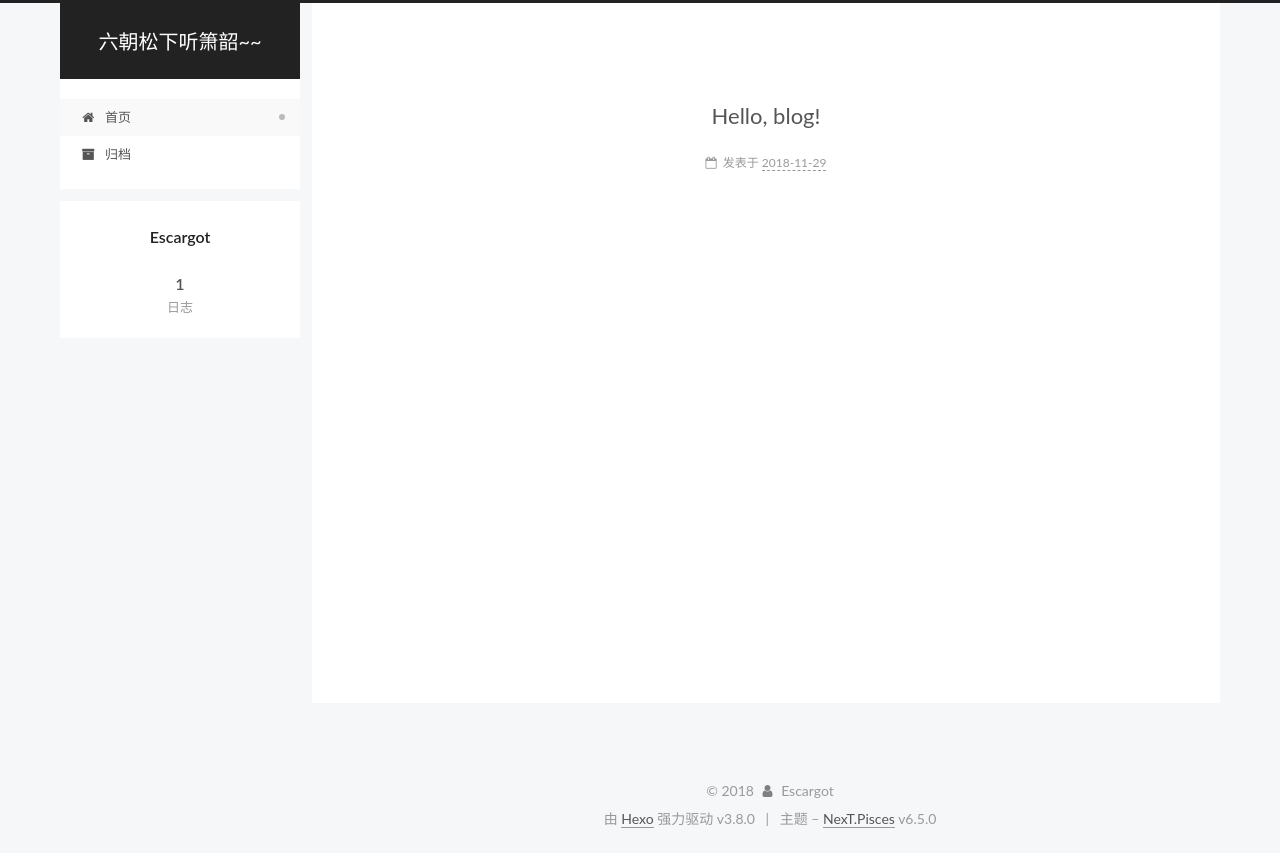
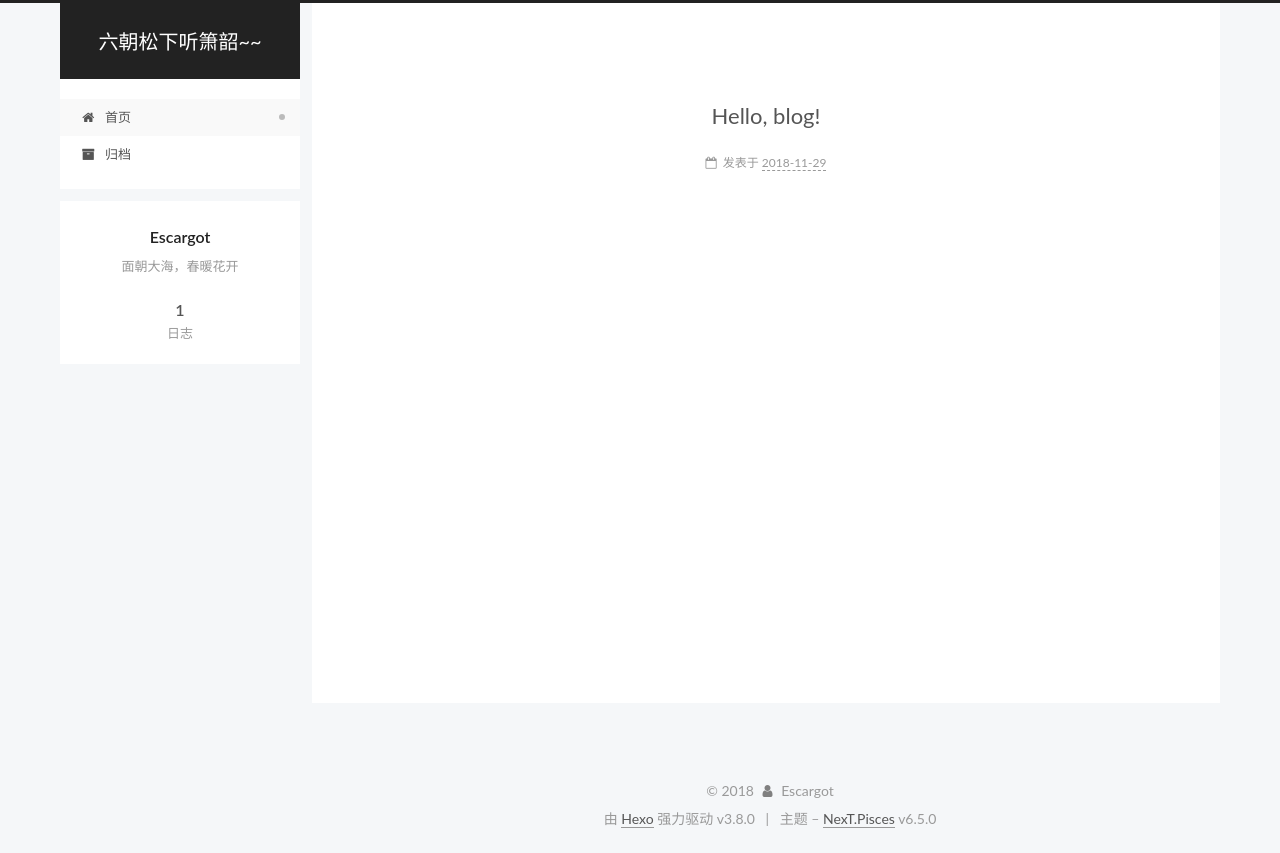
Before and after one commit to EscargotXJ/Escargot.github.io, a plain HTML site: page index.html in a window 1280 px wide. Drawn offline with Linux system fonts and the light colour scheme.

Commit message:
Site updated: 2018-11-29 17:08:58

```diff
--- a/css/main.css
+++ b/css/main.css
@@ -1850,7 +1850,7 @@ pre .javascript .function {
   width: 4px;
   height: 4px;
   border-radius: 50%;
-  background: #83ff6e;
+  background: #d7790f;
 }
 .links-of-blogroll {
   font-size: 13px;
--- a/index.html
+++ b/index.html
@@ -108,13 +108,16 @@
 
 
 
-  <meta property="og:type" content="website">
+  <meta name="description" content="面朝大海，春暖花开">
+<meta property="og:type" content="website">
 <meta property="og:title" content="六朝松下听箫韶~~">
 <meta property="og:url" content="http://yoursite.com/index.html">
 <meta property="og:site_name" content="六朝松下听箫韶~~">
+<meta property="og:description" content="面朝大海，春暖花开">
 <meta property="og:locale" content="zh-CN">
 <meta name="twitter:card" content="summary">
 <meta name="twitter:title" content="六朝松下听箫韶~~">
+<meta name="twitter:description" content="面朝大海，春暖花开">
 
 
 
@@ -301,7 +304,7 @@
 
     <span hidden itemprop="author" itemscope="" itemtype="http://schema.org/Person">
       <meta itemprop="name" content="Escargot">
-      <meta itemprop="description" content="">
+      <meta itemprop="description" content="面朝大海，春暖花开">
       <meta itemprop="image" content="/images/avatar.gif">
     </span>
 
@@ -452,7 +455,7 @@
           <div class="site-author motion-element" itemprop="author" itemscope="" itemtype="http://schema.org/Person">
 
               <p class="site-author-name" itemprop="name">Escargot</p>
-              <p class="site-description motion-element" itemprop="description"></p>
+              <p class="site-description motion-element" itemprop="description">面朝大海，春暖花开</p>
           </div>
 
 
```
Also changed, not shown: 2018/11/29/Hello-blog/index.html (+6 -3 lines), archives/2018/11/index.html (+5 -2 lines), archives/2018/index.html (+5 -2 lines), archives/index.html (+5 -2 lines).
